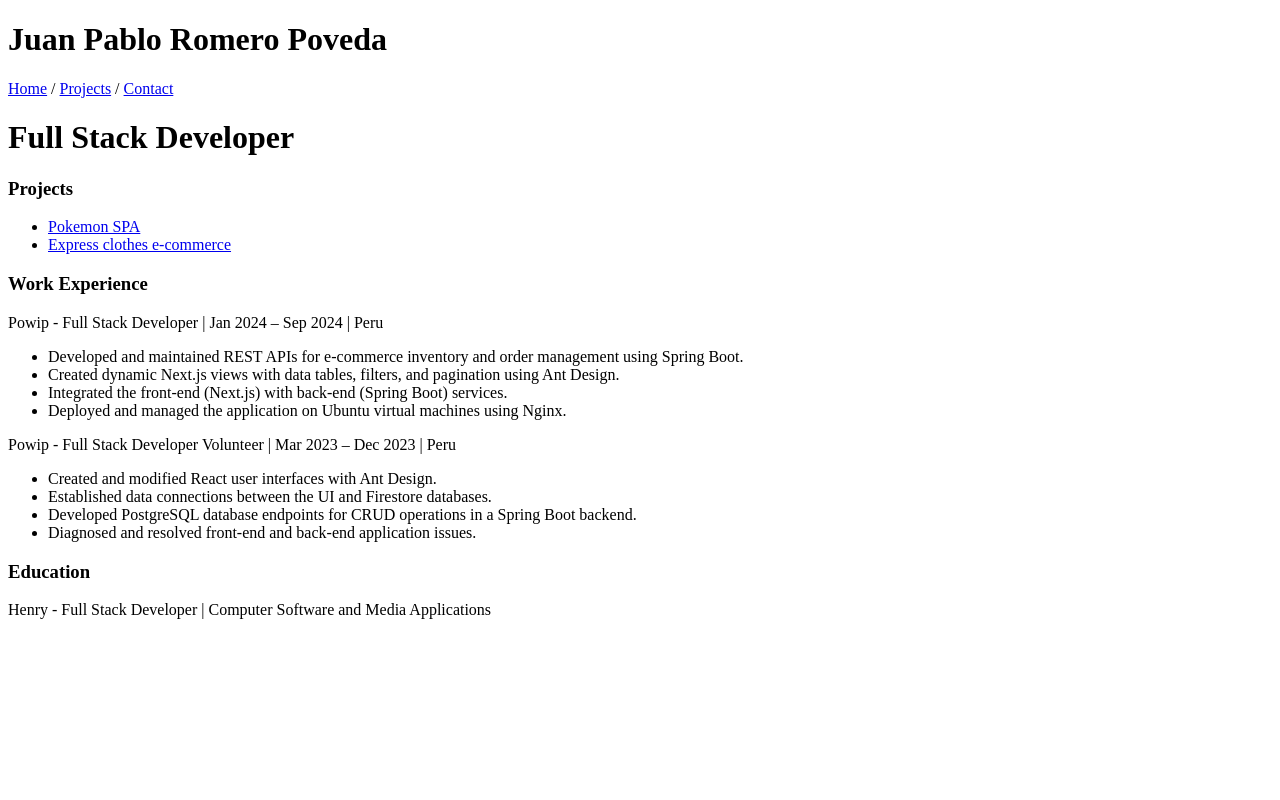
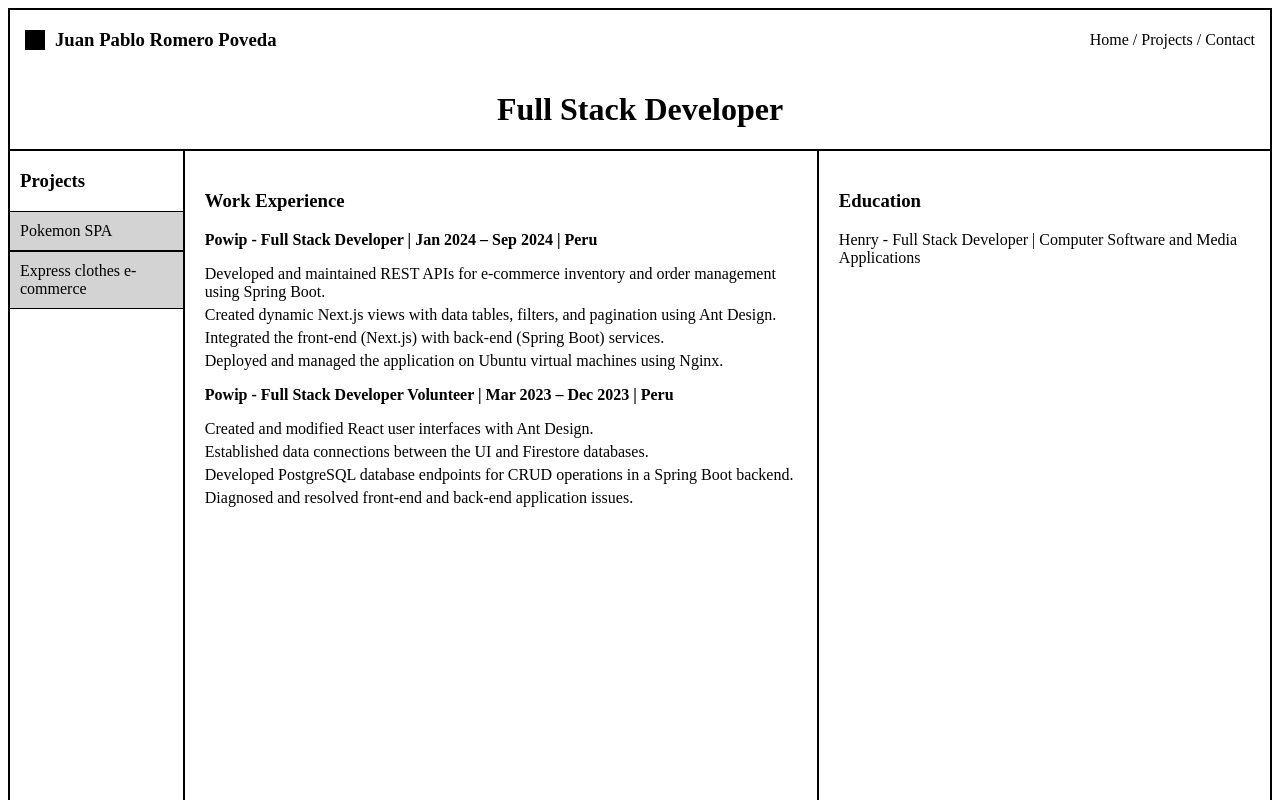
Before and after one commit to 07krW5Hnr5ghy/basic-html, a plain HTML site: page index.html in a window 1280 px wide. Drawn offline with Linux system fonts and the light colour scheme.

Commit message:
feature(main): basic html css layout

```diff
--- /dev/null
+++ b/css/contact.css
@@ -0,0 +1,67 @@
+body{
+    height: 100vh;
+}
+main{
+    display: flex;
+    flex-direction: column;
+    justify-content: center;
+    align-items: center;
+    height: 80%;
+}
+.form-container{
+    display: flex;
+    flex-direction: column;
+    justify-content: center;
+    align-items: center;
+    border: 1px solid black;
+    padding: 10px 20px;
+    height: 50%;
+}
+form{
+    display: flex;
+    flex-direction: column;
+    justify-content: center;
+    align-items: center;
+}
+label{
+    margin: 5px;
+}
+input{
+    margin: 5px;
+}
+button{
+    margin-top: 10px;
+    padding: 5px 10px;
+    border: 1px solid black;
+    border-radius: 5px;
+}
+@media (min-width:600px){
+    main{
+        display: flex;
+        flex-direction: column;
+        justify-content: center;
+        align-items: center;
+        height: 100vh;
+    }
+    .form-container{
+        height: 50%;
+        width: 40%;
+        display: flex;
+        flex-direction: column;
+        justify-content: center;
+        align-items: center;
+        border: 1px solid black;
+        padding-bottom: 40px;
+        padding-top: 0px;
+    }
+    h2{
+        margin-bottom: 8%;
+    }
+    form{
+        display: flex;
+        flex-direction: column;
+        justify-content: space-evenly;
+        align-items: center;
+        height: 50%;
+    }
+}
--- /dev/null
+++ b/css/index.css
@@ -0,0 +1,159 @@
+body{
+    border:1px solid black;
+    display: flex;
+    flex-direction: column;
+    /* height: 100vh;
+    overflow: auto;
+    position: fixed; */
+}
+
+header{
+    border:1px solid black;
+    display: flex;
+    flex-direction: column;
+}
+
+.upper-header{
+    display: flex;
+    flex-direction: column;
+    justify-content: center;
+    align-items: center;
+}
+
+.logo-header{
+    display: flex;
+    flex-direction: column;
+    justify-content: center;
+    align-items: center;
+}
+
+.square{
+    background-color: black;
+    width: 20px;
+    height: 20px;
+    margin: 10px;
+    margin-top: 20px;
+}
+
+.link{
+    text-decoration: none;
+    color:black;
+}
+
+.lower-header{
+    display: flex;
+    flex-direction: column;
+    justify-content: center;
+    align-items: center;
+}
+
+section{
+    border: 1px solid black;
+    padding: 20px;
+}
+
+#projects{
+    padding: 0;
+    overflow: hidden;
+}
+
+#projects-title{
+    margin-left: 10px;
+}
+
+ul{
+    padding: 0;
+    margin: 0;
+    width: 100%;
+}
+
+.project{
+    list-style-type: none;
+    width: 100%;
+    padding: 10px;
+    display: flex;
+    flex-direction: column;
+    justify-content: center;
+    align-items: start;
+    border-bottom:1px solid black;
+    border-top:1px solid black;
+    background-color: lightgray;
+}
+
+.project-link{
+    text-decoration: none;
+    color: black;
+}
+
+.task{
+    list-style-type: none;
+    margin-bottom: 5px;
+}
+
+#experience{
+    display: flex;
+    flex-direction: column;
+    flex-wrap: wrap;
+}
+
+main{
+    display: flex;
+    flex-direction: column;
+}
+
+@media (min-width:600px) {
+
+    body{
+        border:1px solid black;
+        display: flex;
+        flex-direction: column;
+        height: 100vh;
+        overflow: auto;
+        position: fixed;
+    }
+
+    .upper-header{
+        display: flex;
+        flex-direction: row;
+        justify-content: space-between;
+        align-items: center;
+    }
+
+    .logo-header{
+        display: flex;
+        flex-direction: row;
+        justify-content: center;
+        align-items: center;
+    }
+
+    .square{
+        background-color: black;
+        width: 20px;
+        height: 20px;
+        margin: 10px;
+        margin-left: 15px;
+    }
+
+    nav{
+        margin-right: 15px;
+    }
+
+    .lower-header{
+        display: flex;
+        flex-direction: column;
+        justify-content: center;
+        align-items: center;
+    }
+
+    main{
+        display: flex;
+        flex-direction: row;
+        height: 100%;
+    }
+
+    section{
+        border-left:1px solid black;
+        padding: 20px;
+    }
+
+}
--- a/index.html
+++ b/index.html
@@ -10,60 +10,64 @@
         <meta property="og:description" content="Juan Pablo Romero Poveda personal page with projects">
         <!-- Type of content, e.g., article, website -->
         <meta property="og:type" content="website">
+        <link rel="stylesheet" href="css/index.css"/>
     </head>
     <body>
         <header>
-            <div>
-                <h1>Juan Pablo Romero Poveda</h1>
+            <div class="upper-header">
+                <div class="logo-header">
+                    <div class="square"></div>
+                    <h3>Juan Pablo Romero Poveda</h3>
+                </div>
                 <nav>
                     <span>
-                        <a href="#">Home</a>
+                        <a href="#" class="link">Home</a>
                     </span>
                     <span> / </span>
                     <span>
-                        <a href="#projects">Projects</a>
+                        <a href="#projects" class="link">Projects</a>
                     </span>
                     <span> / </span>
                     <span>
-                        <a href="contact.html">Contact</a>
+                        <a href="contact.html" class="link">Contact</a>
                     </span>
                 </nav>
             </div>
-            <div>
+            <div class="lower-header">
                 <h1>Full Stack Developer</h1>
             </div>
         </header>
         <main>
             <section id="projects">
-                <h3>Projects</h3>
+                <h3 id="projects-title">Projects</h3>
                 <ul>
-                    <li>
-                        <a href="https://pi-pokemon-main-client-a1yl.vercel.app">Pokemon SPA</a>
+                    <li class="project">
+                        <a class="project-link" href="https://pi-pokemon-main-client-a1yl.vercel.app">Pokemon SPA</a>
                     </li>
-                    <li>
-                        <a href="https://express-test-liard.vercel.app">Express clothes e-commerce</a>
+                    <li class="project">
+                        <a class="project-link" href="https://express-test-liard.vercel.app">Express clothes e-commerce</a>
                     </li>
                 </ul>
             </section>
-            <div>
-                <section>
+            <section id="experience">
+                <div>
                     <h3>Work Experience</h3>
-                    <p>Powip - Full Stack Developer | Jan 2024 – Sep 2024 | Peru</p>
+                    <p><strong>Powip - Full Stack Developer | Jan 2024 – Sep 2024 | Peru</strong></p>
                     <ul>
-                        <li>Developed and maintained REST APIs for e-commerce inventory and order management using Spring Boot.</li>
-                        <li>Created dynamic Next.js views with data tables, filters, and pagination using Ant Design.</li>
-                        <li>Integrated the front-end (Next.js) with back-end (Spring Boot) services.</li>
-                        <li>Deployed and managed the application on Ubuntu virtual machines using Nginx.</li>
+                        <li class="task">Developed and maintained REST APIs for e-commerce inventory and order management using Spring Boot.</li>
+                        <li class="task">Created dynamic Next.js views with data tables, filters, and pagination using Ant Design.</li>
+                        <li class="task">Integrated the front-end (Next.js) with back-end (Spring Boot) services.</li>
+                        <li class="task">Deployed and managed the application on Ubuntu virtual machines using Nginx.</li>
                     </ul>
-                    <p>Powip - Full Stack Developer Volunteer | Mar 2023 – Dec 2023 | Peru</p>
+                    <p><strong>Powip - Full Stack Developer Volunteer | Mar 2023 – Dec 2023 | Peru</strong></p>
                     <ul>
-                        <li>Created and modified React user interfaces with Ant Design.</li>
-                        <li>Established data connections between the UI and Firestore databases.</li>
-                        <li>Developed PostgreSQL database endpoints for CRUD operations in a Spring Boot backend.</li>
-                        <li>Diagnosed and resolved front-end and back-end application issues.</li>
+                        <li class="task">Created and modified React user interfaces with Ant Design.</li>
+                        <li class="task">Established data connections between the UI and Firestore databases.</li>
+                        <li class="task">Developed PostgreSQL database endpoints for CRUD operations in a Spring Boot backend.</li>
+                        <li class="task">Diagnosed and resolved front-end and back-end application issues.</li>
                     </ul>
-                </section>
-            </div>
+                </div>
+            </section>
             <section>
                 <h3>Education</h3>
                 <p>Henry - Full Stack Developer | Computer Software and Media Applications</p>
```
Also changed, not shown: contact.html (+4 -0 lines).
